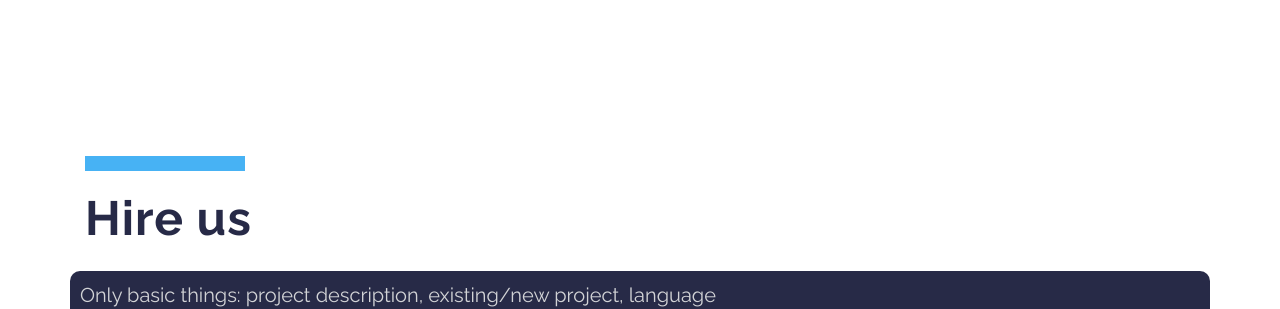
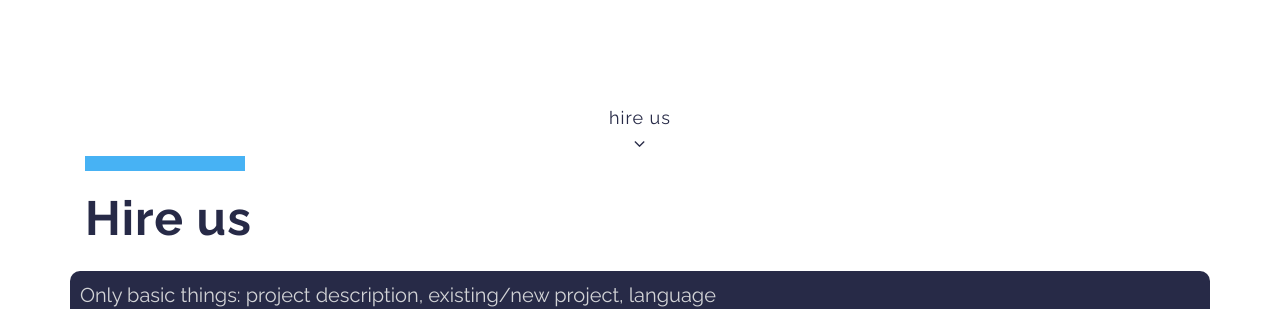
Before and after one commit to ivanursul/jastics, a Jekyll site: the page built from index.md, in a window 1280 px wide. Shown: the part 3495-3804 px from the top of the page. Built offline with Jekyll 4.4.1, drawn with Linux system fonts in a browser that asks for light colours.

```diff
--- a/_sass/testimonials.scss
+++ b/_sass/testimonials.scss
@@ -73,7 +73,7 @@
     bottom: 18px;
     width: 100%;
     font-size: 18px;
-    color: #fff;
+    color: $darkblue;
     letter-spacing: 1px;
 
     z-index: 2;
```
